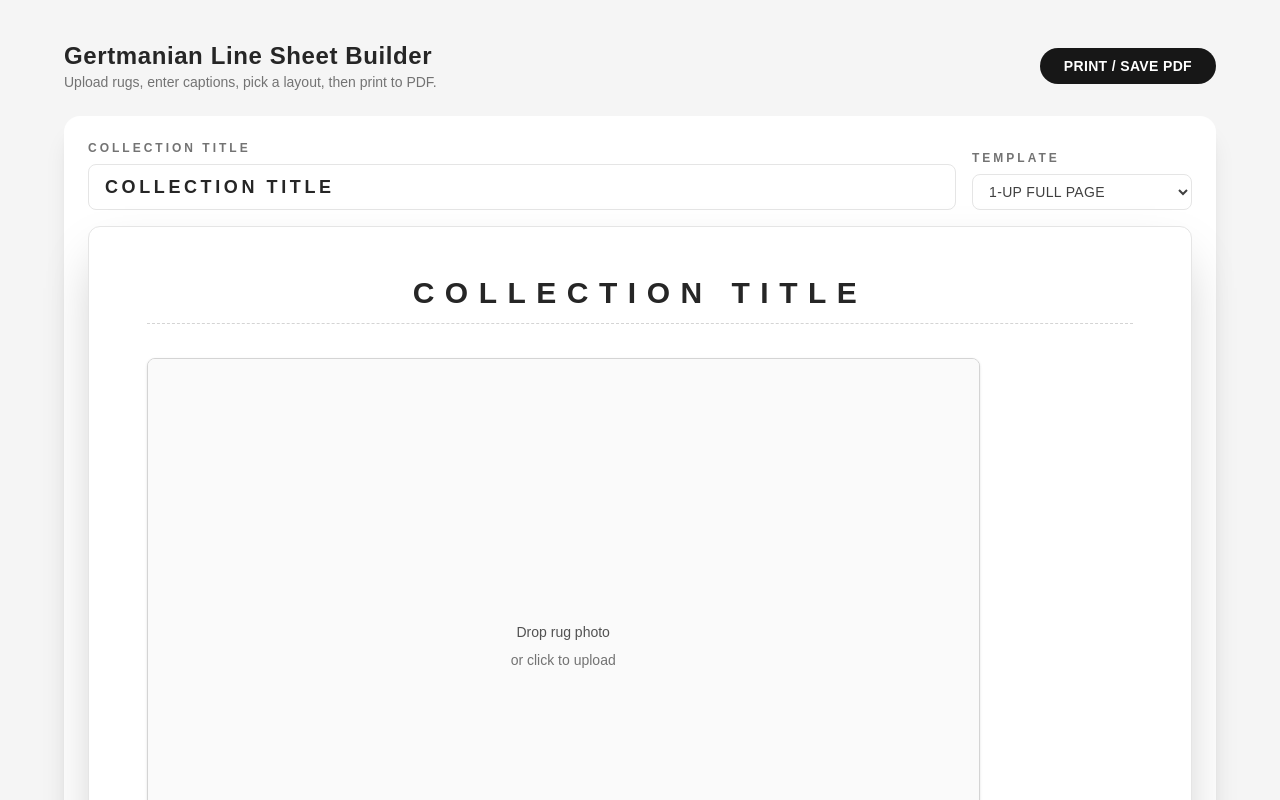
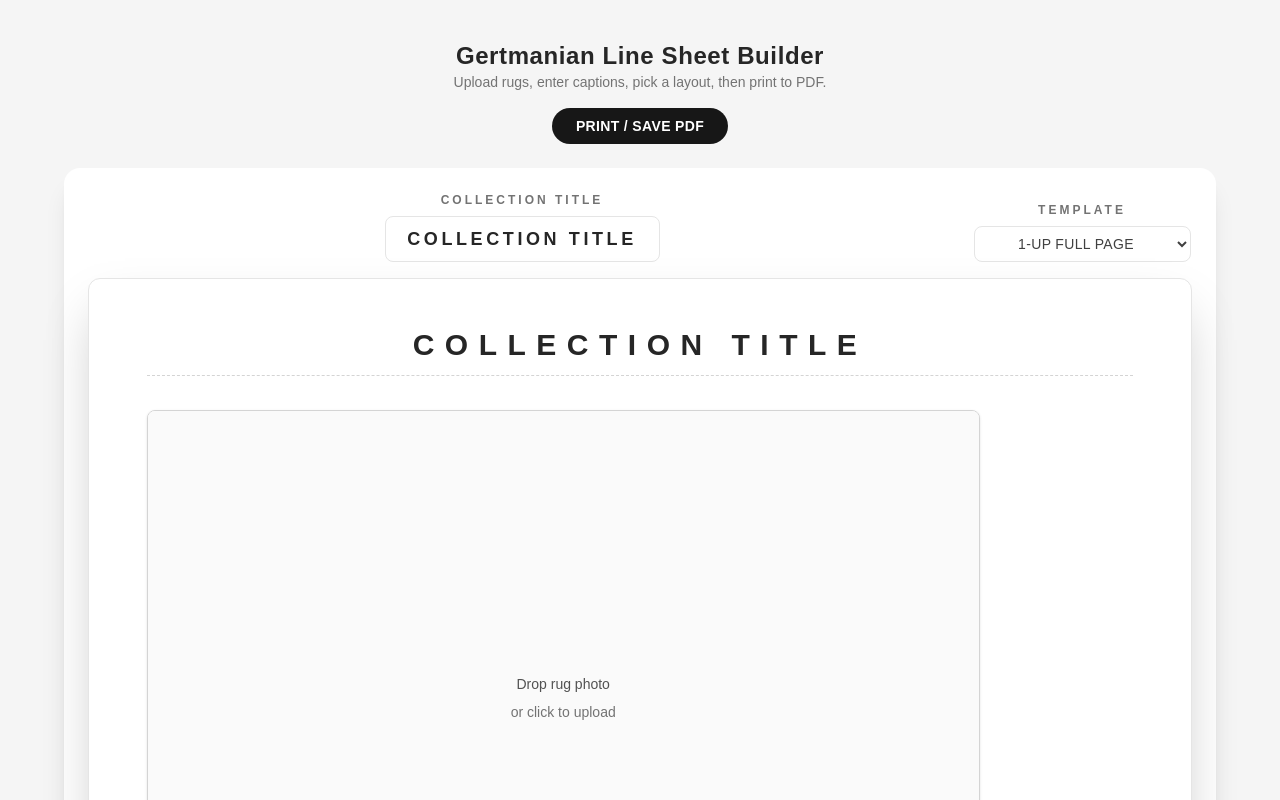
Before and after one commit to kismet-git/rug-line-sheets, a Next.js app: page / in a window 1280 px wide. Shown: the top 800 px of the page. Built offline with nearby package versions, Linux system fonts and the light colour scheme.

Commit message:
Center captions, titles, and containers

```diff
--- a/src/app/page.tsx
+++ b/src/app/page.tsx
@@ -108,16 +108,16 @@ export default function Home() {
   return (
     <div className="min-h-screen bg-neutral-100 text-neutral-900 print:bg-white">
       <div className="mx-auto flex w-full max-w-[1200px] flex-col gap-6 px-6 py-10 print:max-w-none print:px-0 print:py-0">
-        <header className="flex flex-col gap-4 print:hidden sm:flex-row sm:items-center sm:justify-between">
+        <header className="flex flex-col gap-4 items-center text-center print:hidden">
           <div>
-            <h1 className="text-2xl font-semibold tracking-wide text-neutral-800">
+            <h1 className="text-2xl font-semibold tracking-wide text-neutral-800 text-center">
               Gertmanian Line Sheet Builder
             </h1>
-            <p className="text-sm text-neutral-500">
+            <p className="text-sm text-neutral-500 text-center">
               Upload rugs, enter captions, pick a layout, then print to PDF.
             </p>
           </div>
-          <div className="flex flex-wrap gap-3">
+          <div className="flex flex-wrap gap-3 justify-center">
             <button
               type="button"
               onClick={() => window.print()}
@@ -130,7 +130,7 @@ export default function Home() {
 
         <div className="flex flex-col gap-4 rounded-2xl bg-white p-6 shadow-xl print:rounded-none print:bg-transparent print:p-0 print:shadow-none">
           <div className="grid gap-4 print:hidden md:grid-cols-[minmax(0,_1fr)_minmax(0,_220px)] md:items-end">
-            <label className="flex flex-col gap-2">
+            <label className="flex flex-col gap-2 items-center text-center">
               <span className="text-xs font-semibold uppercase tracking-[0.25em] text-neutral-500">
                 Collection Title
               </span>
@@ -141,20 +141,20 @@ export default function Home() {
                   dispatch({ type: "setTitle", title: event.target.value })
                 }
                 maxLength={60}
-                className="rounded-lg border border-neutral-200 px-4 py-2 text-lg font-semibold uppercase tracking-[0.2em] text-neutral-800 outline-none focus:border-neutral-400"
+                className="rounded-lg border border-neutral-200 px-4 py-2 text-lg font-semibold uppercase tracking-[0.2em] text-neutral-800 outline-none focus:border-neutral-400 text-center"
               />
             </label>
-            <div className="flex flex-col gap-2">
-              <label className="text-xs font-semibold uppercase tracking-[0.25em] text-neutral-500">
+            <div className="flex flex-col gap-2 items-center">
+              <label className="text-xs font-semibold uppercase tracking-[0.25em] text-neutral-500 text-center">
                 Template
               </label>
-              <div className="flex flex-col gap-2 sm:flex-row sm:items-center">
+              <div className="flex flex-col gap-2 sm:flex-row sm:items-center justify-center">
                 <select
                   value={activeTemplate.id}
                   onChange={(event) =>
                     dispatch({ type: "setTemplate", templateId: event.target.value })
                   }
-                  className="w-full rounded-lg border border-neutral-200 px-3 py-2 text-sm font-medium uppercase tracking-wide text-neutral-700 outline-none focus:border-neutral-400"
+                  className="w-full rounded-lg border border-neutral-200 px-3 py-2 text-sm font-medium uppercase tracking-wide text-neutral-700 outline-none focus:border-neutral-400 text-center"
                 >
                   {templates.map((template) => (
                     <option key={template.id} value={template.id}>
@@ -168,7 +168,7 @@ export default function Home() {
                     onClick={() =>
                       dispatch({ type: "setTemplate", templateId: suggestedTemplate.id })
                     }
-                    className="whitespace-nowrap rounded-full border border-neutral-300 px-4 py-2 text-xs font-semibold uppercase tracking-wide text-neutral-600 transition hover:border-neutral-400 hover:text-neutral-800"
+                    className="whitespace-nowrap rounded-full border border-neutral-300 px-4 py-2 text-xs font-semibold uppercase tracking-wide text-neutral-600 transition hover:border-neutral-40[...]"
                   >
                     Use {suggestedTemplate.label}
                   </button>
@@ -187,7 +187,7 @@ export default function Home() {
                     dispatch({ type: "setTitle", title: event.target.value })
                   }
                   maxLength={60}
-                  className="mx-auto w-full max-w-[12in] border-b border-dashed border-neutral-300 bg-transparent pb-3 text-center text-3xl font-semibold uppercase tracking-[0.35em] text-neutral-800 outline-none placeholder:text-neutral-300 print:border-none print:pb-2"
+                  className="mx-auto w-full max-w-[12in] border-b border-dashed border-neutral-300 bg-transparent pb-3 text-center text-3xl font-semibold uppercase tracking-[0.35em] text-neutral-800 outline-none print:text-3xl"
                   placeholder="Collection Title"
                 />
                 <div className="relative flex-1">
```
